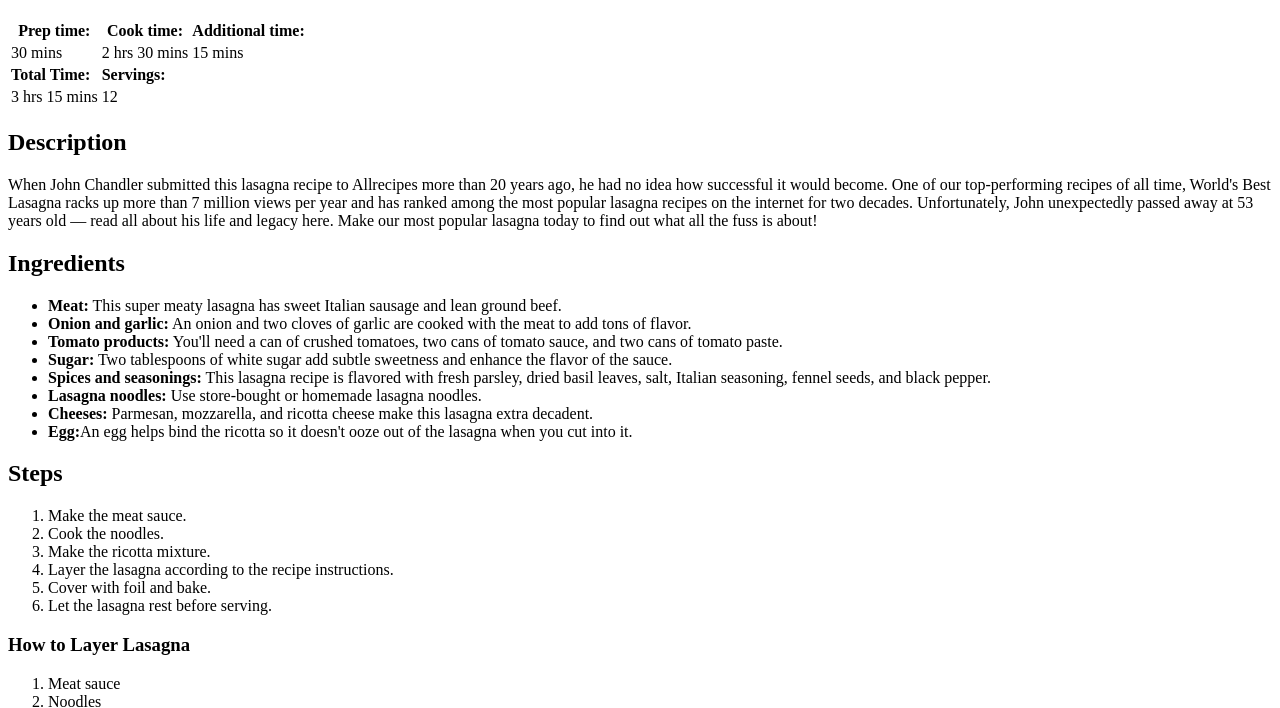
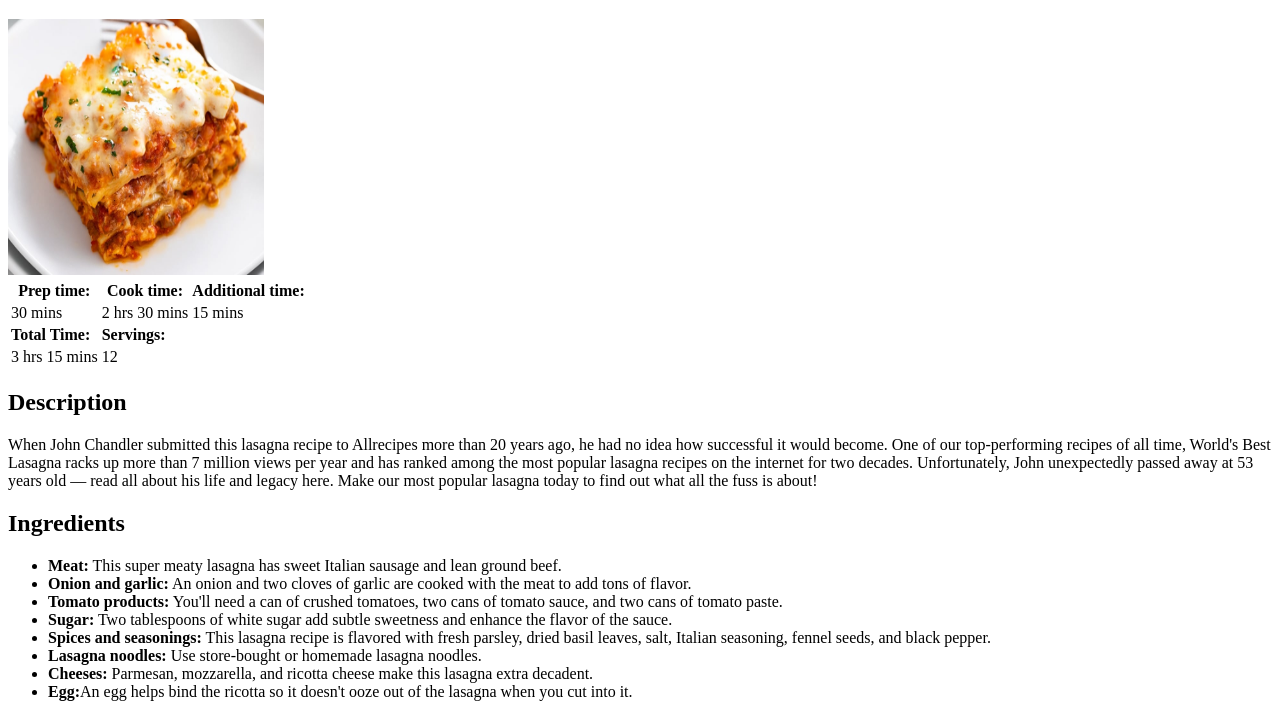
Before and after one commit to gxgarciat/odin-recipes, a plain HTML site: page recipes/lasagna.html in a window 1280 px wide. Shown: the part 61-769 px from the top of the page. Drawn offline with Linux system fonts and the light colour scheme.

Commit message:
Refactoring - Recipe #1

```diff
--- a/recipes/lasagna.html
+++ b/recipes/lasagna.html
@@ -8,7 +8,8 @@
 </head>
 <body>
     <h1>Lasagna</h1>
-
+    <img src="../img/lasagna.jpg" alt="Lasagna" style="width: 256px;height:256px;">
+    <br>
     <table>
         <tr>
           <th>Prep time:</th>
```
Also changed, not shown: recipes/brownies.html (+1 -0 lines).
